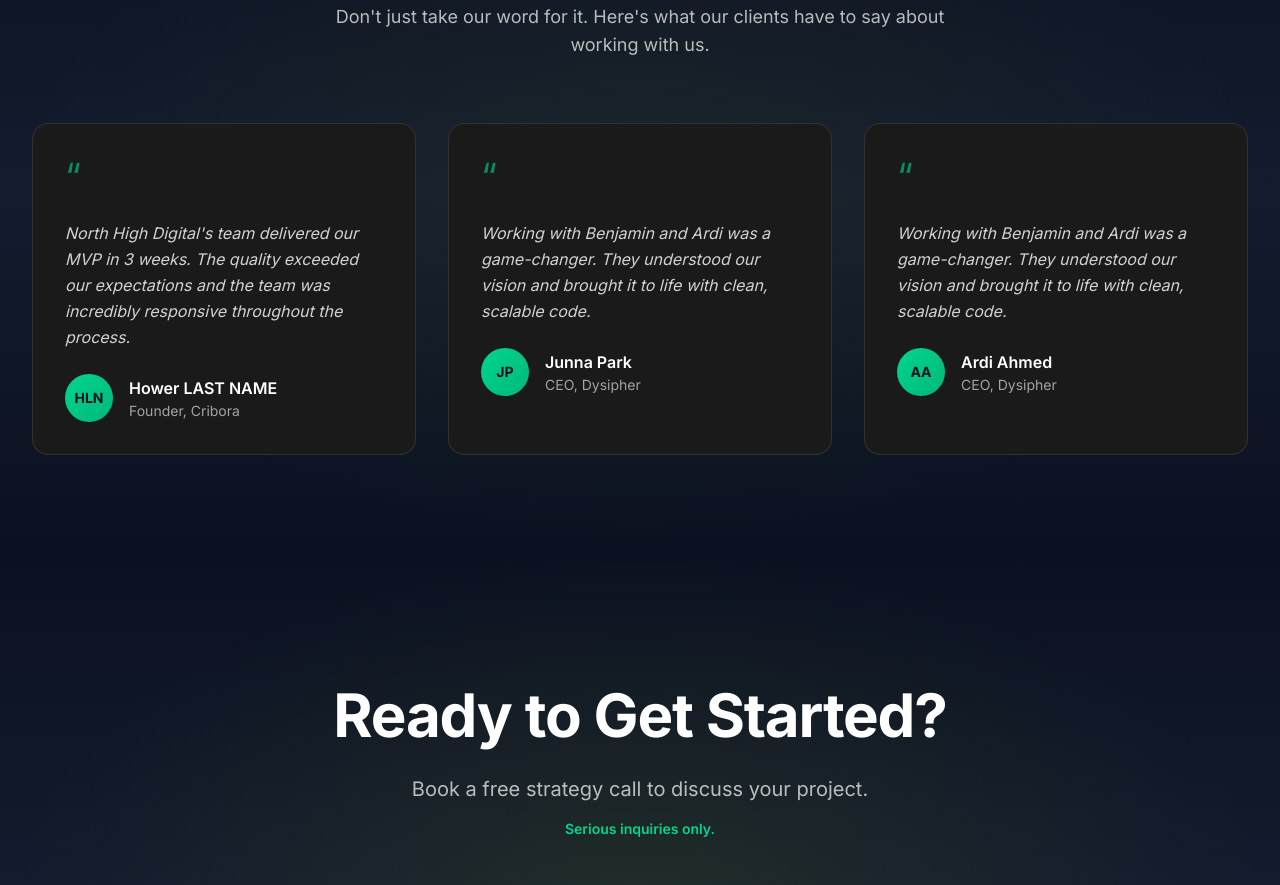
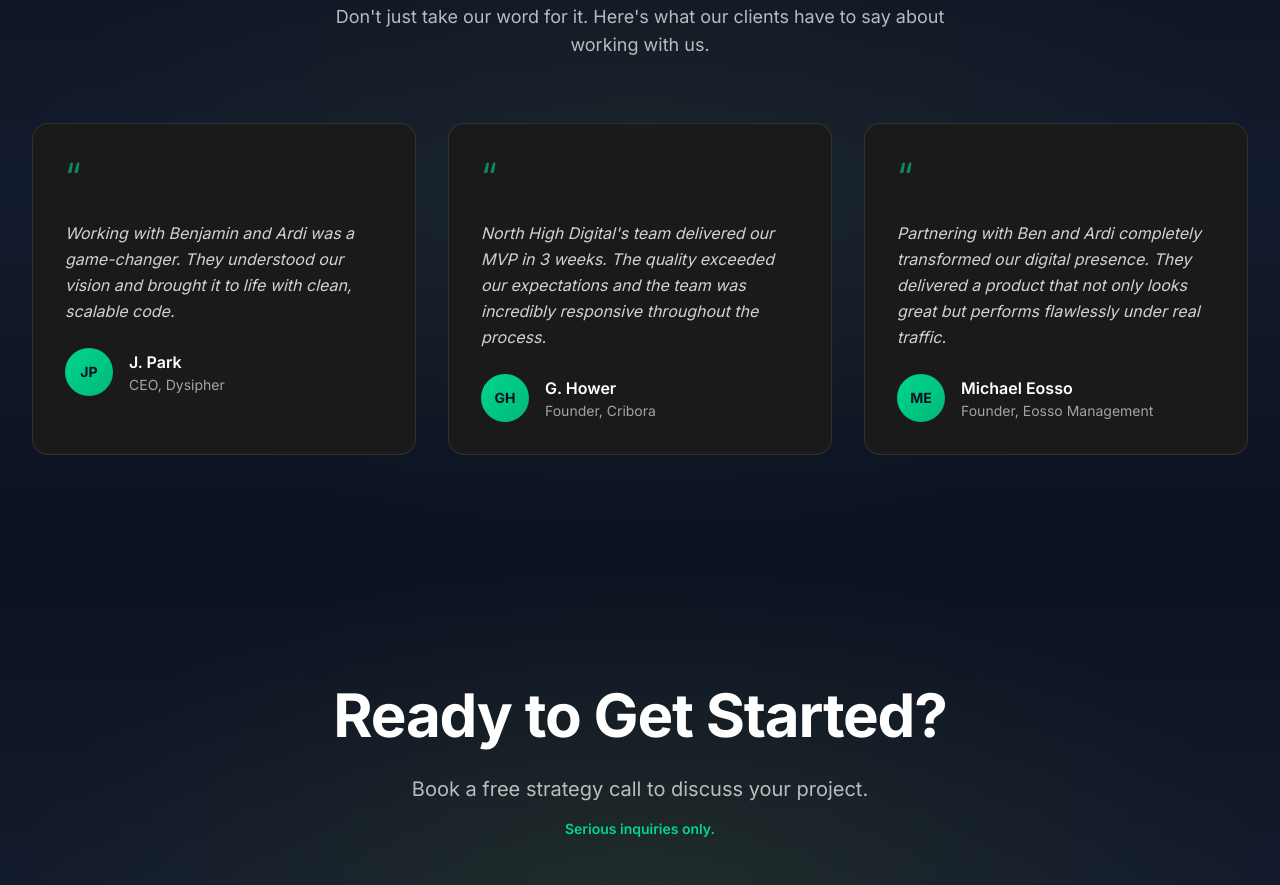
Before and after one commit to benthuro21/NorthHighDigital, a Next.js app: page / in a window 1280 px wide. Shown: the part 5600-6485 px from the top of the page. Built offline with nearby package versions, Linux system fonts and the light colour scheme.

Commit message:
finished testimonials

```diff
--- a/src/site.config.ts
+++ b/src/site.config.ts
@@ -4,16 +4,18 @@ export const siteConfig = {
     name: "North High Digital",
     tagline: "We ship fast, clean software for founders & brands.",
     subhead: "Redefining digital excellence through code and communication.",
-    founders: [{
+    founders: [
+      {
         name: "Benjamin Thuroczy",
         title: "Co-Founder",
-      image: "/images/founders/ben.jpg"
+        image: "/images/founders/ben.jpg",
       },
       {
         name: "Ardi Ahmed",
         title: "Co-Founder",
-      image: "/images/founders/ardi.png"
-    }],
+        image: "/images/founders/ardi.png",
+      },
+    ],
     calendlyLink: "https://calendly.com/benthuroczy",
   },
 
@@ -30,12 +32,14 @@ export const siteConfig = {
   services: [
     {
       title: "Product Design",
-      description: "User-centered design that converts visitors into customers.",
+      description:
+        "User-centered design that converts visitors into customers.",
       icon: "design",
     },
     {
       title: "Web & Mobile Apps",
-      description: "Fast, responsive applications built with modern tech stacks.",
+      description:
+        "Fast, responsive applications built with modern tech stacks.",
       icon: "mobile",
     },
     {
@@ -57,12 +61,11 @@ export const siteConfig = {
       title: "Him Engineering",
       description: "Technical solutions that scale with your business.",
       icon: "growth",
-    }
+    },
   ],
 
   // Case Studies
   caseStudies: [
-
     {
       title: "Luxury Real Estate Showcase + Lead Engine",
       result: "150% boost in property inquiries",
@@ -95,7 +98,8 @@ export const siteConfig = {
     },
     {
       title: "Luxury Travel Agency + Virtual Meeting Integration",
-      result: "150% increase in voyage inquiries after automating client follow-ups",
+      result:
+        "150% increase in voyage inquiries after automating client follow-ups",
       tags: ["Stripe", "Next.js", "Mapbox", "Calendly"],
       image: "/images/case-studies/travel-agency-case-study.png",
     },
@@ -106,22 +110,26 @@ export const siteConfig = {
     {
       step: "01",
       title: "Discover",
-      description: "We dive deep into your business goals, user needs, and technical requirements.",
+      description:
+        "We dive deep into your business goals, user needs, and technical requirements.",
     },
     {
       step: "02",
       title: "Design",
-      description: "Create wireframes, prototypes, and visual designs that align with your brand.",
+      description:
+        "Create wireframes, prototypes, and visual designs that align with your brand.",
     },
     {
       step: "03",
       title: "Build",
-      description: "Develop your solution using modern technologies and best practices.",
+      description:
+        "Develop your solution using modern technologies and best practices.",
     },
     {
       step: "04",
       title: "Iterate",
-      description: "Launch, measure, and continuously improve based on real user feedback.",
+      description:
+        "Launch, measure, and continuously improve based on real user feedback.",
     },
   ],
 
@@ -130,36 +138,42 @@ export const siteConfig = {
     {
       title: "Speed",
       value: "<4 weeks to v1",
-      description: "We move fast without compromising quality. Get your MVP to market quickly.",
+      description:
+        "We move fast without compromising quality. Get your MVP to market quickly.",
     },
     {
       title: "Craft",
       value: "Pixel-perfect",
-      description: "Every detail matters. We build software that looks and feels exceptional.",
+      description:
+        "Every detail matters. We build software that looks and feels exceptional.",
     },
     {
       title: "Partnership",
       value: "Long-term",
-      description: "We're not just vendors. We're your technical partners in growth.",
+      description:
+        "We're not just vendors. We're your technical partners in growth.",
     },
   ],
 
   // Testimonials
   testimonials: [
     {
-      quote: "North High Digital's team delivered our MVP in 3 weeks. The quality exceeded our expectations and the team was incredibly responsive throughout the process.",
-      author: "Hower LAST NAME",
+      quote:
+        "Working with Benjamin and Ardi was a game-changer. They understood our vision and brought it to life with clean, scalable code.",
+      author: "J. Park",
+      role: "CEO, Dysipher",
+    },
+    {
+      quote:
+        "North High Digital's team delivered our MVP in 3 weeks. The quality exceeded our expectations and the team was incredibly responsive throughout the process.",
+      author: "G. Hower",
       role: "Founder, Cribora",
     },
     {
-      quote: "Working with Benjamin and Ardi was a game-changer. They understood our vision and brought it to life with clean, scalable code.",
-      author: "Junna Park",
-      role: "CEO, Dysipher",
-    },
-    {
-      quote: "Working with Benjamin and Ardi was a game-changer. They understood our vision and brought it to life with clean, scalable code.",
-      author: "Ardi Ahmed",
-      role: "CEO, Dysipher",
+      quote:
+        "Partnering with Ben and Ardi completely transformed our digital presence. They delivered a product that not only looks great but performs flawlessly under real traffic.",
+      author: "Michael Eosso",
+      role: "Founder, Eosso Management",
     },
   ],
 
```
Lines whose indentation alone changed are shown as unchanged.
